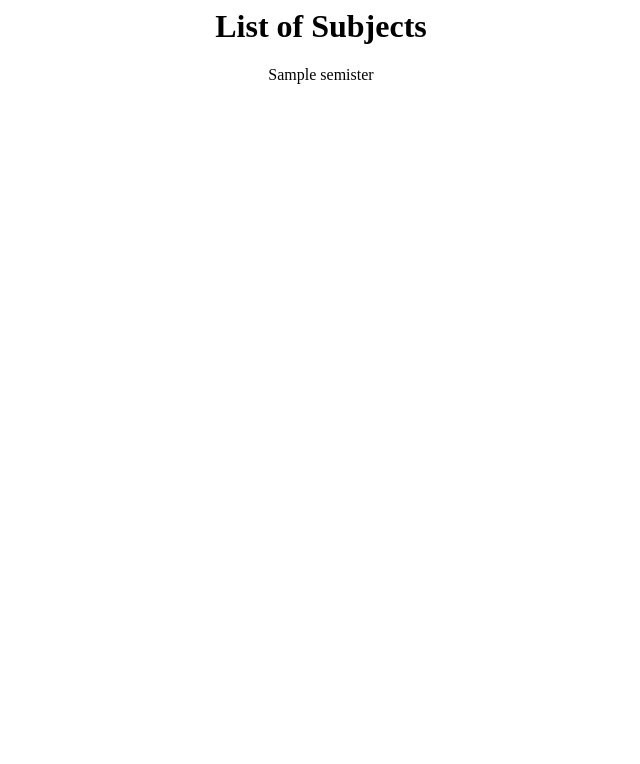
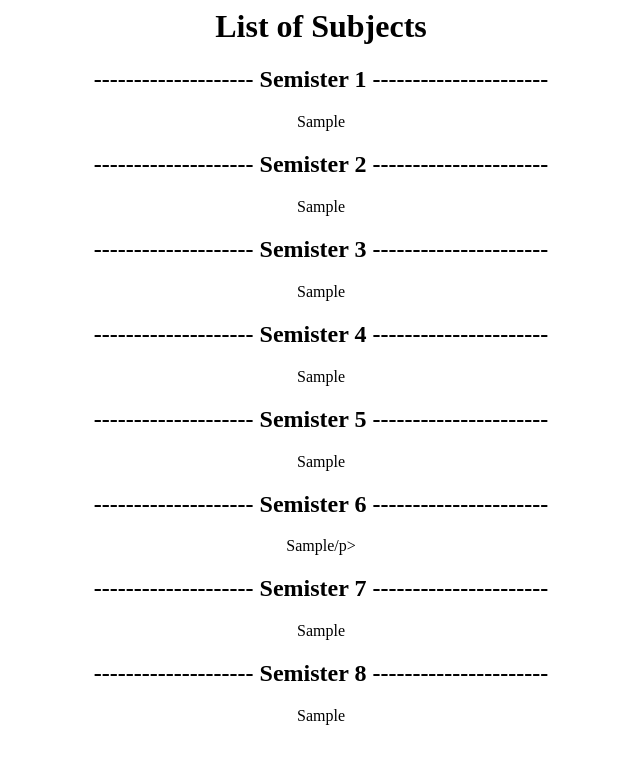
Before and after one commit to tamkmutnb/Gradeguide-Incomplete, a Django app: template lists/templates/subject.html in a window 1280 px wide. Shown: the top 764 px of the page, without its empty margins (319-959 px from the left). Run offline with Django 3.2, Linux system fonts and the light colour scheme; the template is opened without the code that fills it: most values are stand-ins (such as "Sample title", 1, 10 or a date in 2020); parts of the project's set-up code (start-up, migrations or seed data) failed here and were passed over.

Commit message:
Edit subject.html , add all semister to relate with listOfSubject in views.py

```diff
--- a/lists/templates/subject.html
+++ b/lists/templates/subject.html
@@ -1,6 +1,21 @@
 <html>
   <body>
     <h1 align="center">List of Subjects</h1>
-    <p align="center">{{semister|safe}}</p>
+    <h2 align="center">-------------------- Semister 1 ----------------------</h2>
+        <p align="center">{{semister1|safe}}</p>
+    <h2 align="center">-------------------- Semister 2 ----------------------</h2>
+        <p align="center">{{semister2|safe}}</p>
+    <h2 align="center">-------------------- Semister 3 ----------------------</h2>
+        <p align="center">{{semister3|safe}}</p>
+    <h2 align="center">-------------------- Semister 4 ----------------------</h2>
+        <p align="center">{{semister4|safe}}</p>
+    <h2 align="center">-------------------- Semister 5 ----------------------</h2>
+        <p align="center">{{semister5|safe}}</p>
+    <h2 align="center">-------------------- Semister 6 ----------------------</h2>
+        <p align="center">{{semister6|safe}}/p>
+    <h2 align="center">-------------------- Semister 7 ----------------------</h2>
+        <p align="center">{{semister7|safe}}</p>
+    <h2 align="center">-------------------- Semister 8 ----------------------</h2>
+        <p align="center">{{semister8|safe}}</p>
   </body>
 </html>
```
